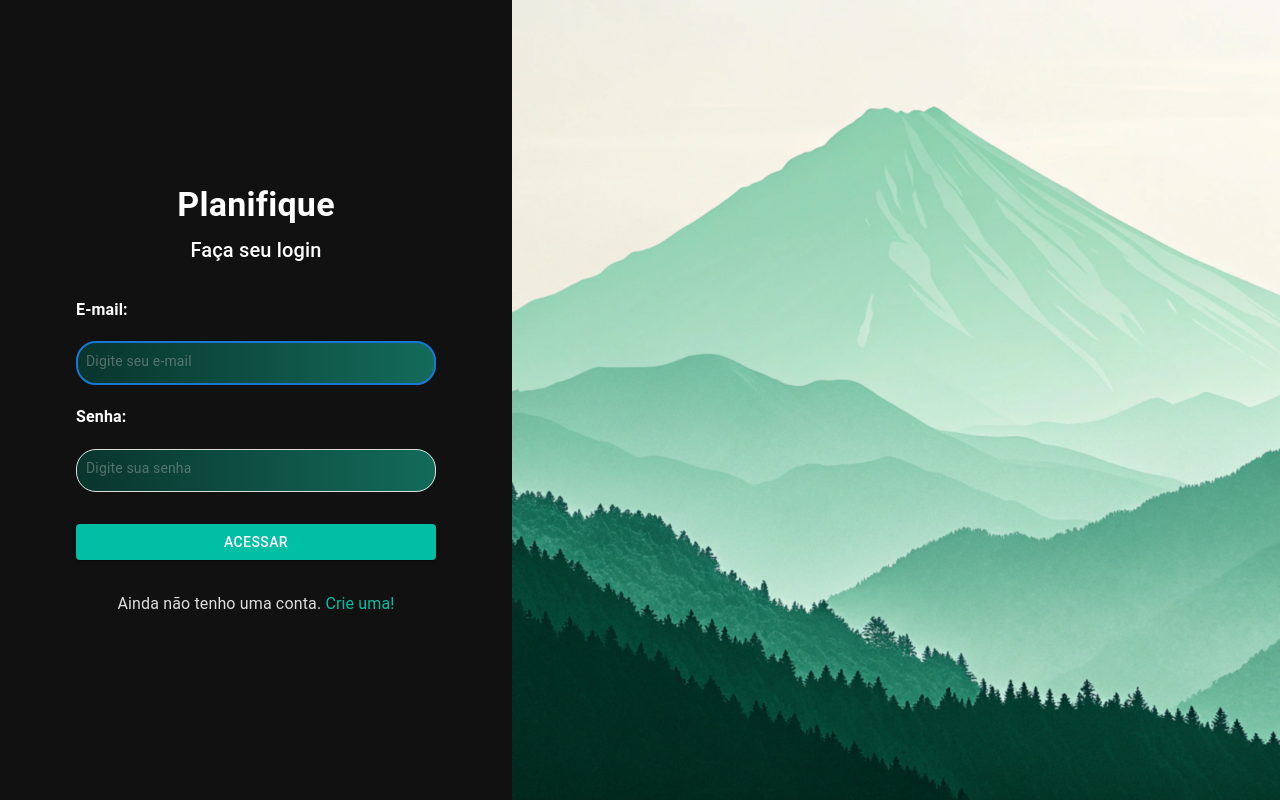
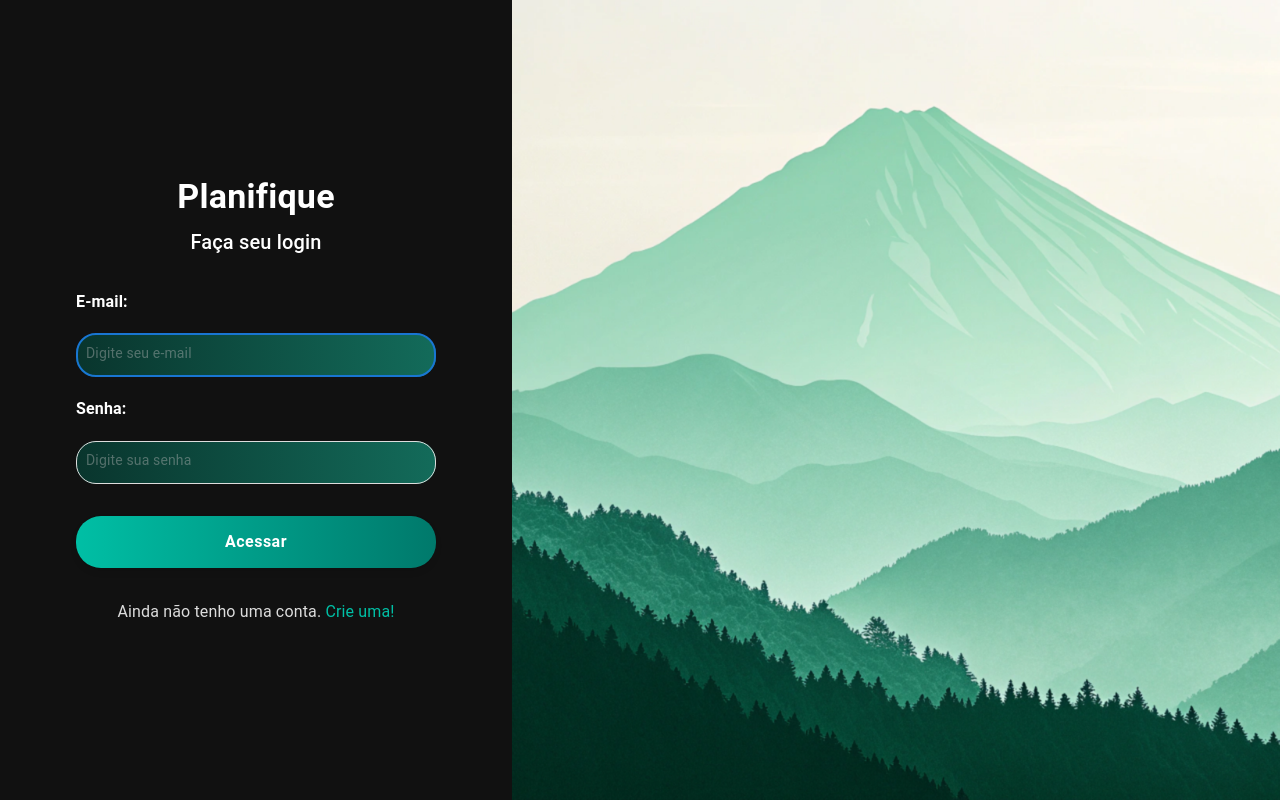
Before and after one commit to O-Farias/PlanifiqueV1-Frontend, a React (Vite) app: page / in a window 1280 px wide. Built offline with nearby package versions, Linux system fonts and the light colour scheme.

Commit message:
ajusta o tamanho do botão `acessar`

```diff
--- a/src/components/auth/Login.tsx
+++ b/src/components/auth/Login.tsx
@@ -172,8 +172,18 @@ const Login: React.FC = () => {
             sx={{
               mt: 3,
               mb: 2,
-              backgroundColor: "#00bfa5",
-              "&:hover": { backgroundColor: "#008c7a" },
+              padding: "12px 0",
+              fontSize: "16px",
+              fontWeight: "bold",
+              borderRadius: "25px",
+              background: "linear-gradient(90deg, #00bfa5, #00796b)",
+              color: "#fff",
+              textTransform: "none",
+              boxShadow: "0px 4px 6px rgba(0, 0, 0, 0.1)",
+              "&:hover": {
+                background: "linear-gradient(90deg, #00796b, #004d40)",
+                boxShadow: "0px 6px 8px rgba(0, 0, 0, 0.2)",
+              },
             }}
             disabled={isLoading}
           >
@@ -183,6 +193,7 @@ const Login: React.FC = () => {
               "Acessar"
             )}
           </Button>
+
           <Typography
             sx={{
               textAlign: "center",
```
